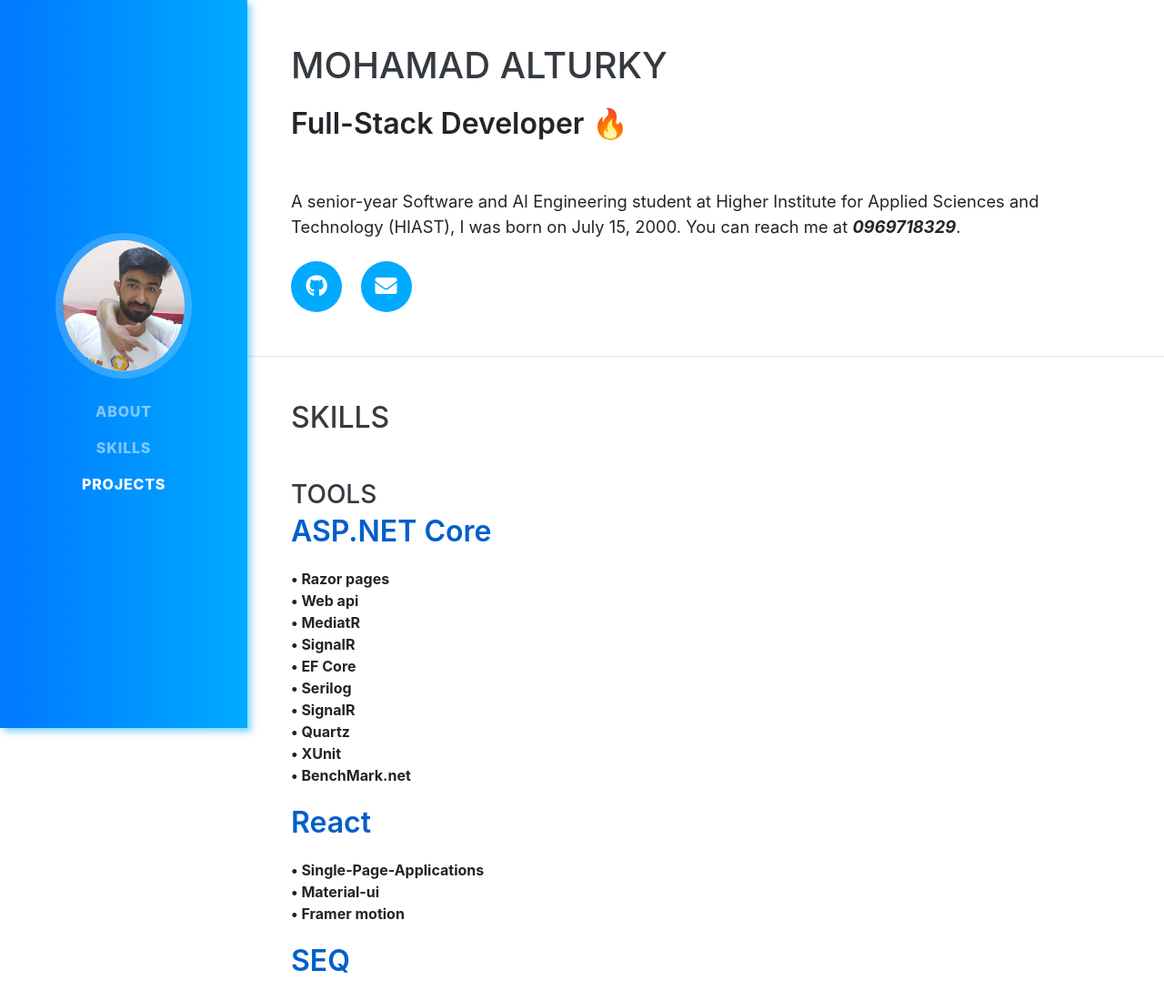
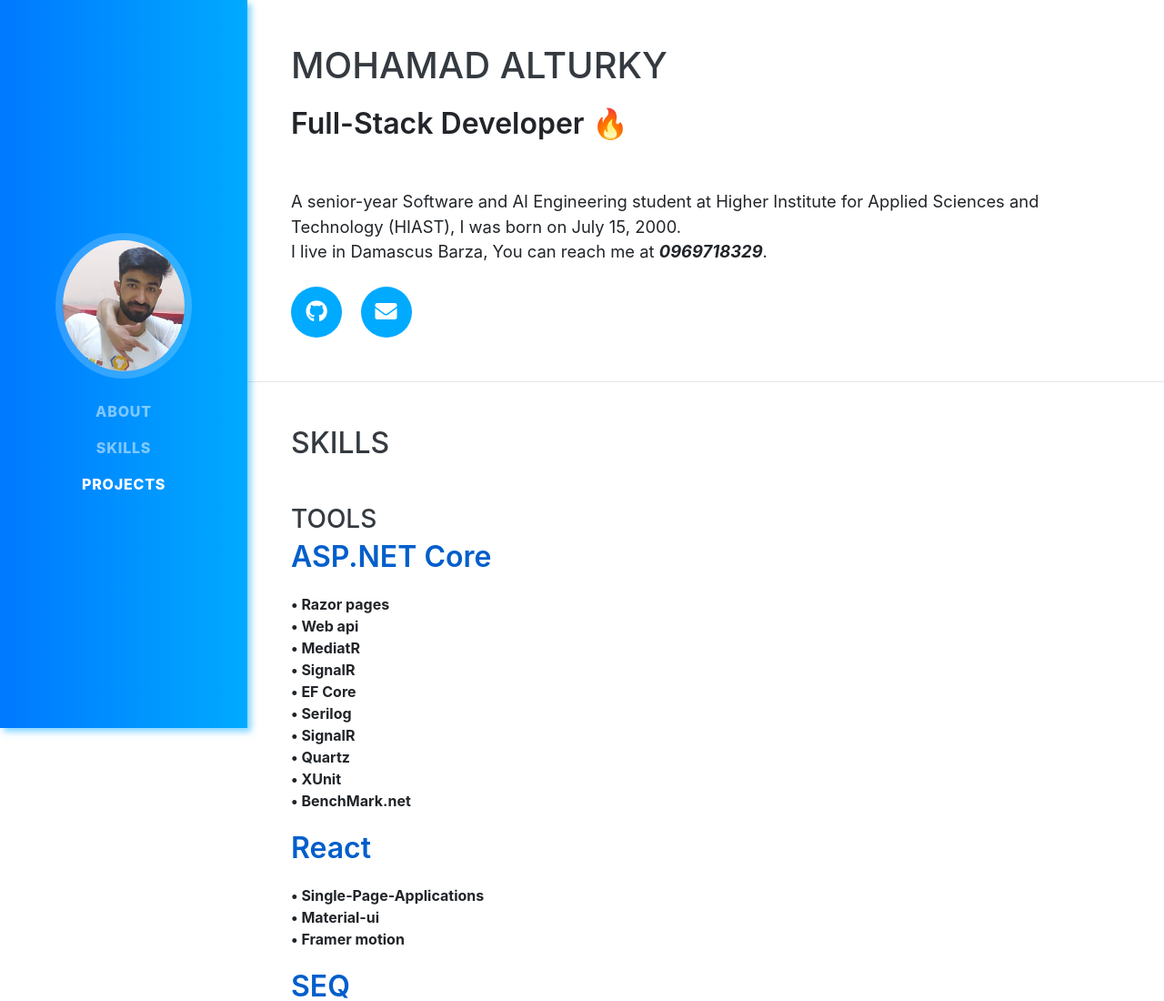
Before and after one commit to MohamadAlturky/TurkyResume, a website with bundled scripts: page index.html in a window 1280 px wide. Shown: the top 1100 px of the page at 91% size. Built offline with nearby package versions, Linux system fonts and the light colour scheme; a web font is replaced by a local one.

Commit message:
profile editing with location

```diff
--- a/index.html
+++ b/index.html
@@ -71,6 +71,8 @@
         <p class="lead mb-4">A senior-year Software and AI Engineering student at Higher Institute for Applied
           Sciences and Technology (HIAST),
           I was born on July 15, 2000.
+          <br>
+          I live in Damascus Barza,
           You can reach me at <b><i>0969718329</i></b>.
 
         </p>
```
